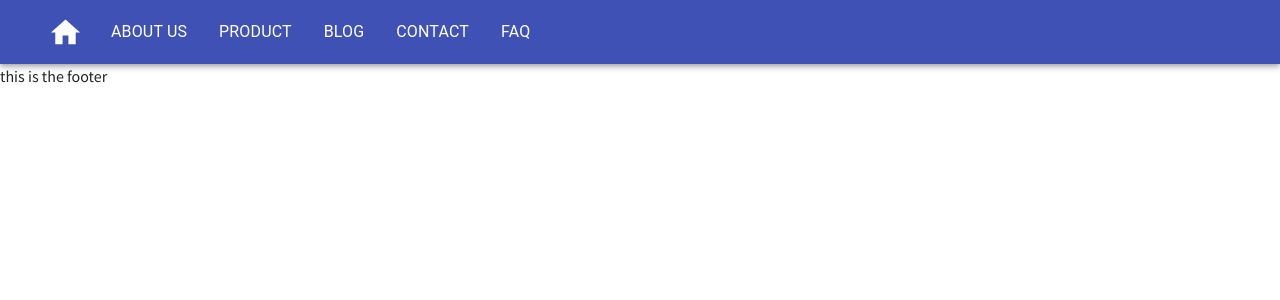
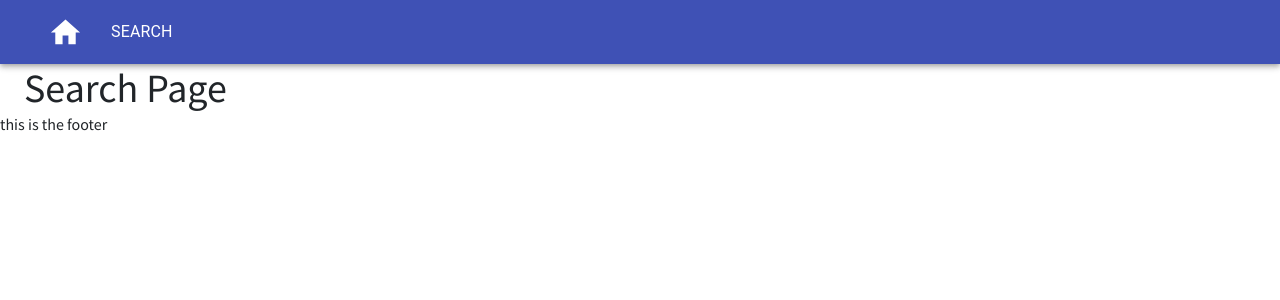
Before and after one commit to neoribello/movie-api-project, a React (Create React App) app: page /search in a window 1280 px wide. Shown: the top 300 px of the page. Built offline with nearby package versions, Linux system fonts and the light colour scheme; no server answers.

Commit message:
seperating search into a different page and reworking it

```diff
--- a/src/App.js
+++ b/src/App.js
@@ -4,7 +4,8 @@ import { BrowserRouter as Router, Switch, Route } from "react-router-dom";
 //components
 import Header from './components/header';
 import Footer from './components/footer';
-import HomePage from './components/pages/homePage';
+import HomePage from './components/pages/HomePage';
+import SearchPage from './components/pages/SearchPage';
 
 //css
 import './Assets/css/default.min.css'
@@ -18,6 +19,7 @@ function App() {
       <Header />
         <Switch>
           <Route path="/" exact component={HomePage} />
+          <Route path="/search" exact component={SearchPage} />
           <Route path="/movie/:movie_id" component={MovieDetails} />
         </Switch>
       <Footer />
--- a/src/components/header.js
+++ b/src/components/header.js
@@ -20,11 +20,7 @@ const useStyles = makeStyles({
   });
 
 const navLinks = [
-    { title: `about us`, path: `/about-us` },
-    { title: `product`, path: `/product` },
-    { title: `blog`, path: `/blog` },
-    { title: `contact`, path: `/contact` },
-    { title: `faq`, path: `/faq` },
+    { title: `Search`, path: `/Search` },
 ]
 
 const Header = () => {
--- /dev/null
+++ b/src/components/pages/SearchPage.js
@@ -0,0 +1,12 @@
+import React from "react";
+import { Container } from "@material-ui/core"
+
+export default function SearchPage() {
+  return (
+  <Container maxWidth="lg">
+    <div className="searchpage-container">
+      <h1>Search Page</h1>
+    </div>
+  </Container>
+  );
+}
```
Also changed, not shown: src/components/pages/homePage.js (+2 -6 lines), src/components/MovieDetails/MovieDetails.js (line endings or trailing spaces), 1 other file (tests, documents, lock files or other folders).
